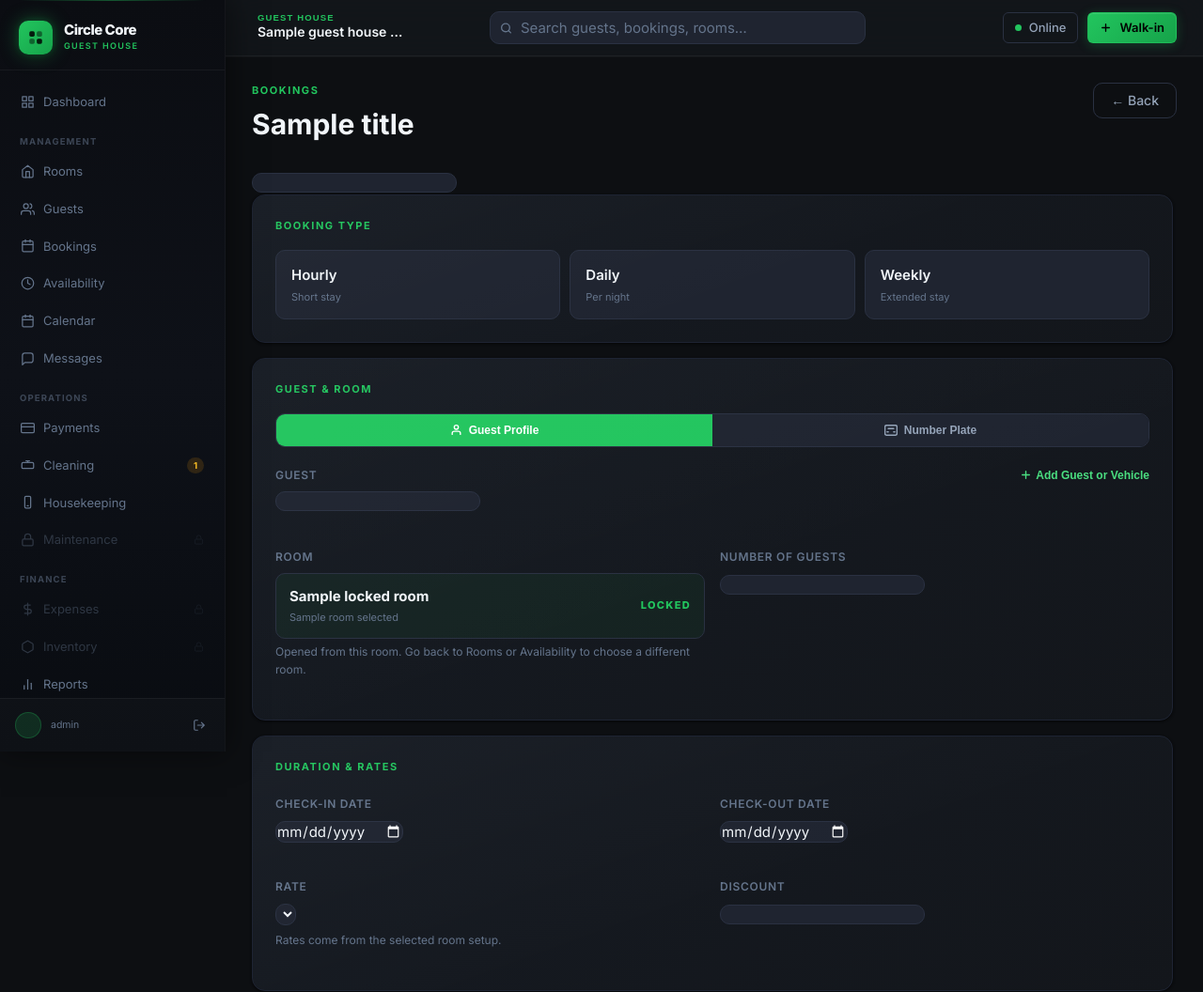
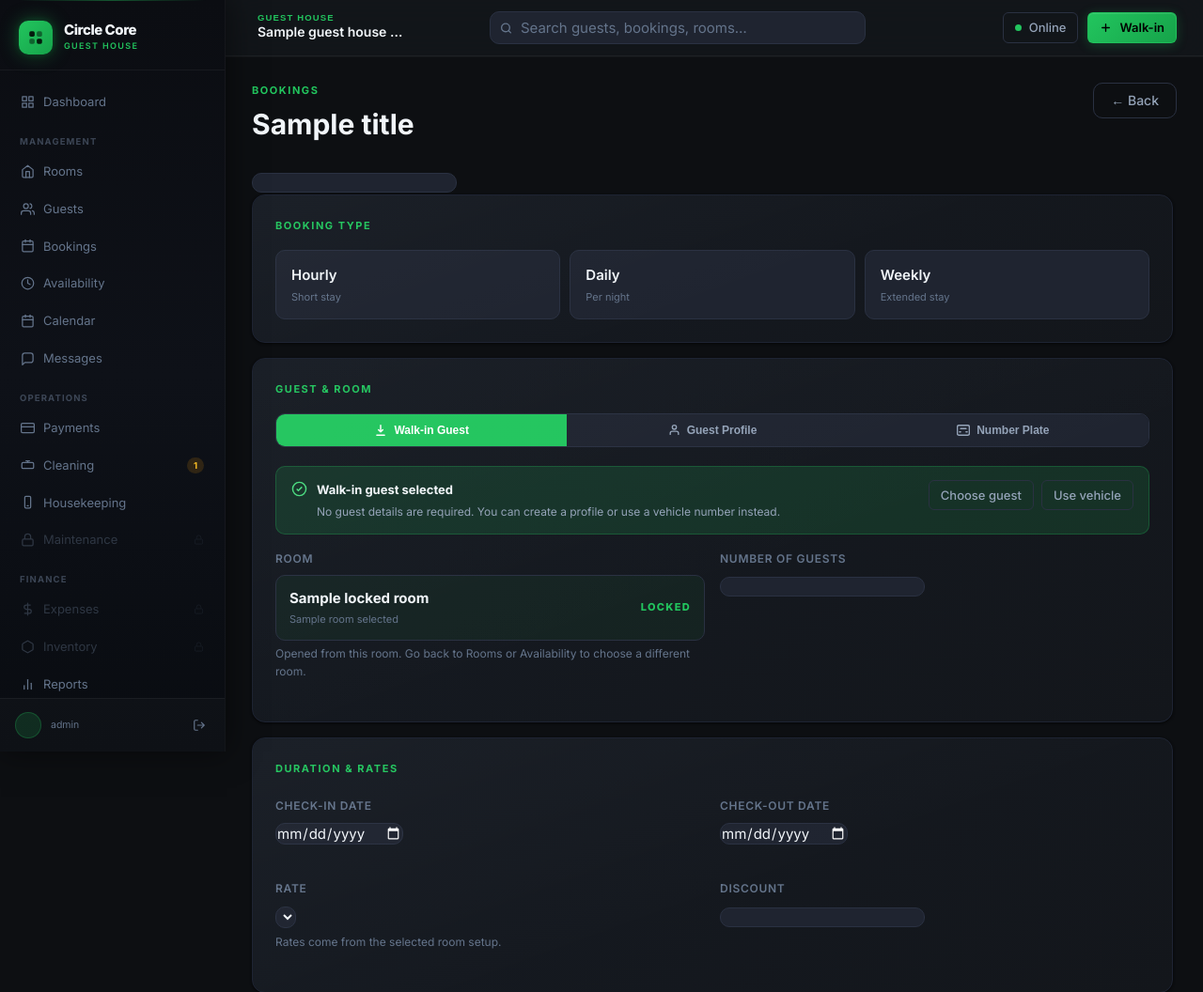
Before and after one commit to applejazzsa/Circle-Core-Guest-House-, a Django app: template templates/core/booking_form.html in a window 1280 px wide. Shown: the top 1056 px of the page at 94% size. Run offline with Django 4.2, Linux system fonts and the light colour scheme; the template is opened without the code that fills it: most values are stand-ins (such as "Sample title", 1, 10 or a date in 2020); form fields are guessed from the names that the template uses; lists and menus that the app fills with data are empty.

Commit message:
Default bookings to walk-in guest

```diff
--- a/core/views.py
+++ b/core/views.py
@@ -2012,8 +2012,8 @@ def booking_add(request):
         and initial.get("check_in_date") == timezone.localdate()
     )
     identity_mode = request.POST.get("identity_mode") if request.method == "POST" else None
-    if identity_mode not in {"guest", "plate"}:
-        identity_mode = "plate" if initial.get("booking_source") == "Walk-in" and not guest_id else "guest"
+    if identity_mode not in {"walk_in", "guest", "plate"}:
+        identity_mode = "guest" if guest_id else "walk_in"
     initial["identity_mode"] = identity_mode
 
     if request.method == "POST":
--- a/templates/core/booking_form.html
+++ b/templates/core/booking_form.html
@@ -211,8 +211,13 @@
 
       <!-- Identity mode toggle -->
       <div style="display:flex; gap:0; margin-bottom:20px; border:1px solid var(--color-border-bright); border-radius:var(--radius-md); overflow:hidden;">
+        <button type="button" id="id-tab-walk-in" onclick="setIdentityMode('walk_in')"
+          style="flex:1; padding:10px 0; font-size:12px; font-weight:700; border:none; cursor:pointer; display:flex; align-items:center; justify-content:center; gap:7px; background:var(--color-green-500); color:#fff; transition:background 0.15s, color 0.15s;">
+          <svg width="14" height="14" viewBox="0 0 24 24" fill="none" stroke="currentColor" stroke-width="2.5" stroke-linecap="round" stroke-linejoin="round"><path d="M12 3v12m0 0 4-4m-4 4-4-4"/><path d="M5 21h14"/></svg>
+          Walk-in Guest
+        </button>
         <button type="button" id="id-tab-guest" onclick="setIdentityMode('guest')"
-          style="flex:1; padding:10px 0; font-size:12px; font-weight:700; border:none; cursor:pointer; display:flex; align-items:center; justify-content:center; gap:7px; background:var(--color-green-500); color:#fff; transition:background 0.15s, color 0.15s;">
+          style="flex:1; padding:10px 0; font-size:12px; font-weight:700; border:none; cursor:pointer; display:flex; align-items:center; justify-content:center; gap:7px; background:var(--color-bg-subtle); color:var(--color-text-secondary); transition:background 0.15s, color 0.15s;">
           <svg width="13" height="13" viewBox="0 0 24 24" fill="none" stroke="currentColor" stroke-width="2.5" stroke-linecap="round" stroke-linejoin="round"><path d="M20 21v-2a4 4 0 0 0-4-4H8a4 4 0 0 0-4 4v2"/><circle cx="12" cy="7" r="4"/></svg>
           Guest Profile
         </button>
@@ -223,15 +228,32 @@
         </button>
       </div>
 
+      <!-- Default walk-in panel -->
+      <div id="id-panel-walk-in">
+        <div style="padding:14px 16px; border:1px solid var(--color-green-border); border-radius:var(--radius-md); background:var(--color-green-glow); display:flex; align-items:flex-start; justify-content:space-between; gap:16px; flex-wrap:wrap;">
+          <div style="display:flex; align-items:flex-start; gap:10px; min-width:220px; flex:1;">
+            <svg width="17" height="17" viewBox="0 0 24 24" fill="none" stroke="var(--color-green-400)" stroke-width="2" style="flex-shrink:0; margin-top:1px;"><circle cx="12" cy="12" r="10"/><path d="m8 12 2.5 2.5L16 9"/></svg>
+            <div>
+              <div style="font-size:13px; font-weight:700; color:var(--color-text-primary);">Walk-in guest selected</div>
+              <div style="font-size:12px; color:var(--color-text-secondary); margin-top:3px;">No guest details are required. You can create a profile or use a vehicle number instead.</div>
+            </div>
+          </div>
+          <div style="display:flex; gap:8px; flex-wrap:wrap;">
+            <button type="button" class="btn btn-ghost btn-sm" onclick="setIdentityMode('guest')">Choose guest</button>
+            <button type="button" class="btn btn-ghost btn-sm" onclick="setIdentityMode('plate')">Use vehicle</button>
+          </div>
+        </div>
+      </div>
+
       <!-- Guest profile panel -->
-      <div id="id-panel-guest">
+      <div id="id-panel-guest" style="display:none;">
         <div class="grid-2" style="gap:16px;">
           <div class="form-group" style="grid-column:1/-1;">
             <div style="display:flex; align-items:center; justify-content:space-between; margin-bottom:6px;">
               <label class="form-label" for="{{ form.guest.id_for_label }}" style="margin-bottom:0;">Guest</label>
               <button type="button" id="open-quick-guest" style="background:none; border:none; cursor:pointer; font-size:12px; font-weight:600; color:var(--color-green-400); padding:2px 0; display:flex; align-items:center; gap:4px;">
                 <svg width="13" height="13" viewBox="0 0 24 24" fill="none" stroke="currentColor" stroke-width="2.5" stroke-linecap="round" stroke-linejoin="round"><line x1="12" y1="5" x2="12" y2="19"/><line x1="5" y1="12" x2="19" y2="12"/></svg>
-                Add Guest or Vehicle
+                Create New Guest
               </button>
             </div>
             {{ form.guest }}
@@ -423,18 +445,25 @@
     return true;
   }
 
-  // ── Identity mode (Guest Profile vs Number Plate) ──────────────────────────
+  // ── Identity mode (Walk-in vs Guest Profile vs Vehicle Number) ─────────────
   window.setIdentityMode = function(mode) {
     var isGuest = mode === 'guest';
-    if (identityModeInput) identityModeInput.value = isGuest ? 'guest' : 'plate';
+    var isPlate = mode === 'plate';
+    var selectedMode = isGuest ? 'guest' : (isPlate ? 'plate' : 'walk_in');
+    if (identityModeInput) identityModeInput.value = selectedMode;
+    document.getElementById('id-panel-walk-in').style.display = selectedMode === 'walk_in' ? '' : 'none';
     document.getElementById('id-panel-guest').style.display = isGuest ? '' : 'none';
-    document.getElementById('id-panel-plate').style.display = isGuest ? 'none' : '';
+    document.getElementById('id-panel-plate').style.display = isPlate ? '' : 'none';
+    document.getElementById('id-tab-walk-in').style.background = selectedMode === 'walk_in' ? 'var(--color-green-500)' : 'var(--color-bg-subtle)';
+    document.getElementById('id-tab-walk-in').style.color = selectedMode === 'walk_in' ? '#fff' : 'var(--color-text-secondary)';
     document.getElementById('id-tab-guest').style.background = isGuest ? 'var(--color-green-500)' : 'var(--color-bg-subtle)';
     document.getElementById('id-tab-guest').style.color      = isGuest ? '#fff' : 'var(--color-text-secondary)';
-    document.getElementById('id-tab-plate').style.background = isGuest ? 'var(--color-bg-subtle)' : 'var(--color-green-500)';
-    document.getElementById('id-tab-plate').style.color      = isGuest ? 'var(--color-text-secondary)' : '#fff';
-    if (!isGuest) {
+    document.getElementById('id-tab-plate').style.background = isPlate ? 'var(--color-green-500)' : 'var(--color-bg-subtle)';
+    document.getElementById('id-tab-plate').style.color      = isPlate ? '#fff' : 'var(--color-text-secondary)';
+    if (isPlate) {
       setTimeout(function() { if (plateInput) plateInput.focus(); }, 50);
+    } else if (isGuest) {
+      setTimeout(function() { if (guestSelect) guestSelect.focus(); }, 50);
     }
   };
 
@@ -720,7 +749,7 @@
     if (wk) wk.checked = true;
   }
   setMode(activeMode(), false);
-  setIdentityMode('{{ form.identity_mode.value|default:"guest"|escapejs }}');
+  setIdentityMode('{{ form.identity_mode.value|default:"walk_in"|escapejs }}');
   if (plateInput && plateInput.value) plateInput.dispatchEvent(new Event('input'));
 
   // Prevent double-submit on the regular form submit button
```
Also changed, not shown: core/forms.py (+17 -5 lines), core/tests.py (+34 -0 lines).
